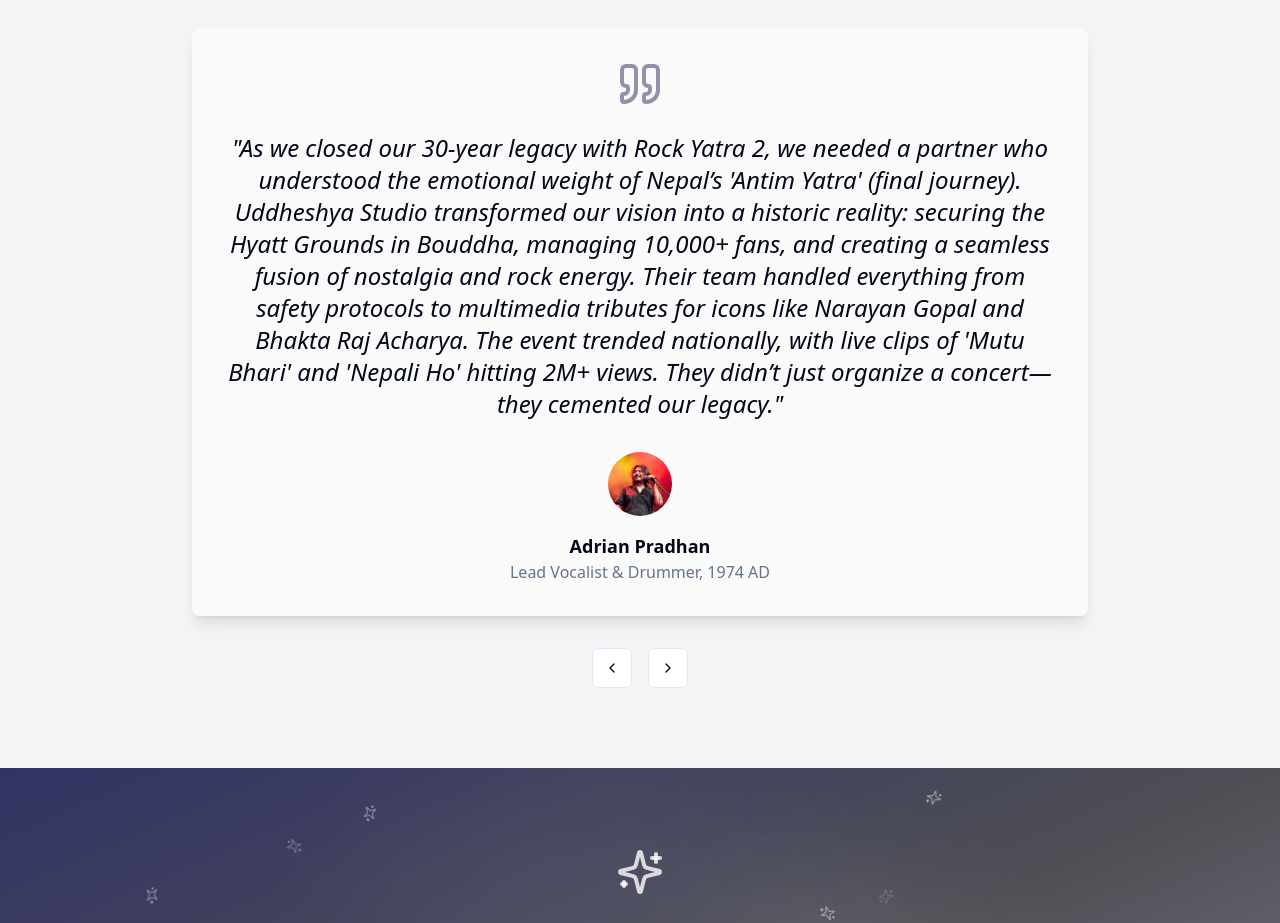
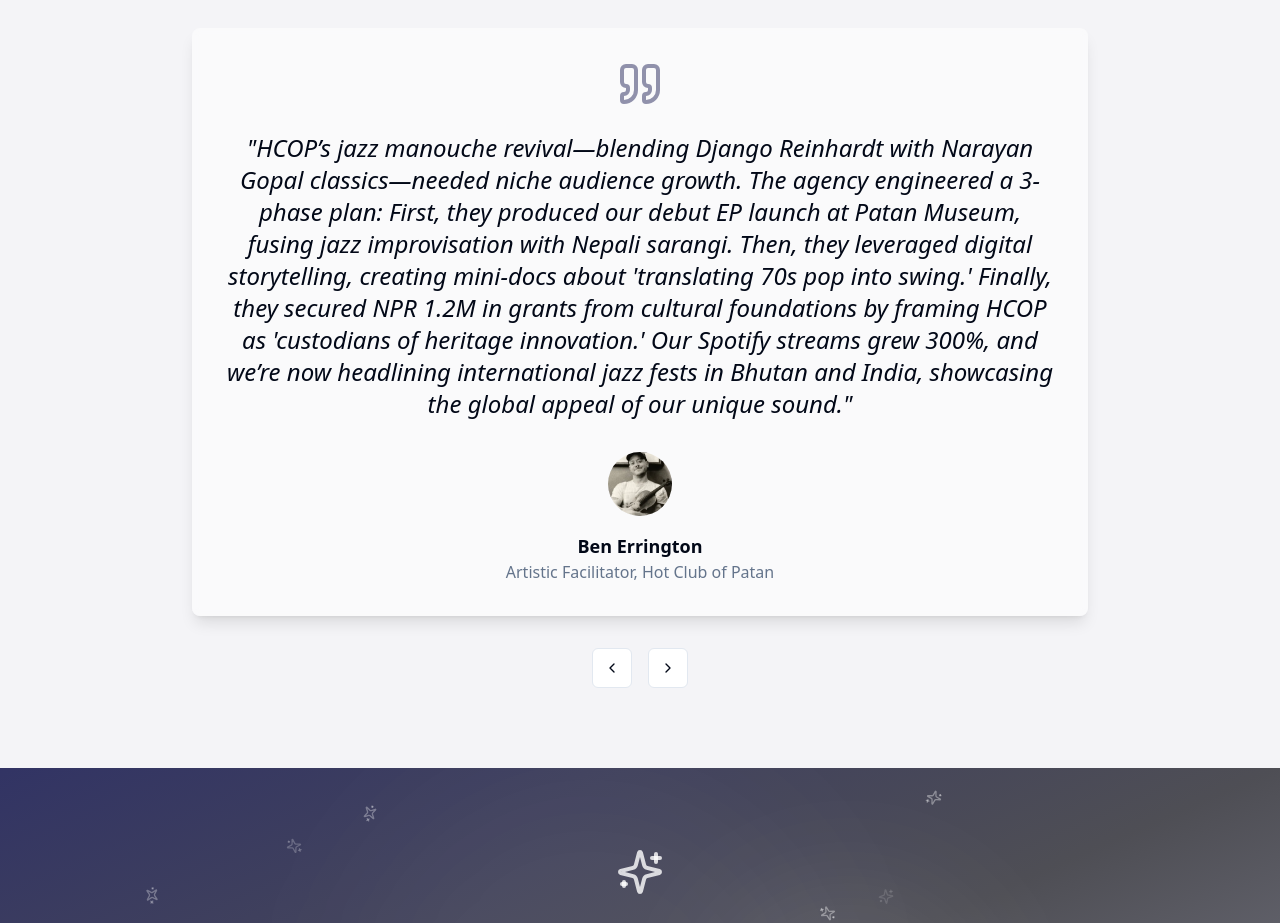
Before and after one commit to krishal2003/uddheshya-studio, a Next.js app: page / in a window 1280 px wide. Shown: the part 2800-3723 px from the top of the page. Built offline with nearby package versions, Linux system fonts and the light colour scheme; a web font is replaced by a local one.

Commit message:
Update testimonials-section.tsx

```diff
--- a/components/testimonials-section.tsx
+++ b/components/testimonials-section.tsx
@@ -9,13 +9,13 @@ import Image from "next/image";
 
 export default function TestimonialsSection() {
   const testimonials = [
-    {
-      quote:
-        "As we closed our 30-year legacy with Rock Yatra 2, we needed a partner who understood the emotional weight of Nepal’s 'Antim Yatra' (final journey). Uddheshya Studio transformed our vision into a historic reality: securing the Hyatt Grounds in Bouddha, managing 10,000+ fans, and creating a seamless fusion of nostalgia and rock energy. Their team handled everything from safety protocols to multimedia tributes for icons like Narayan Gopal and Bhakta Raj Acharya. The event trended nationally, with live clips of 'Mutu Bhari' and 'Nepali Ho' hitting 2M+ views. They didn’t just organize a concert—they cemented our legacy.",
-      author: "Adrian Pradhan",
-      position: "Lead Vocalist & Drummer, 1974 AD",
-      avatar: "/adrian.jpg?height=80&width=80&text=SJ",
-    },
+    // {
+    //   quote:
+    //     "As we closed our 30-year legacy with Rock Yatra 2, we needed a partner who understood the emotional weight of Nepal’s 'Antim Yatra' (final journey). Uddheshya Studio transformed our vision into a historic reality: securing the Hyatt Grounds in Bouddha, managing 10,000+ fans, and creating a seamless fusion of nostalgia and rock energy. Their team handled everything from safety protocols to multimedia tributes for icons like Narayan Gopal and Bhakta Raj Acharya. The event trended nationally, with live clips of 'Mutu Bhari' and 'Nepali Ho' hitting 2M+ views. They didn’t just organize a concert—they cemented our legacy.",
+    //   author: "Adrian Pradhan",
+    //   position: "Lead Vocalist & Drummer, 1974 AD",
+    //   avatar: "/adrian.jpg?height=80&width=80&text=SJ",
+    // },
     // {
     //   quote:
     //     "Launching Nepal’s first Bachelor in Aviation Management (BAM) demanded strategic positioning. This agency crafted a nationwide campaign highlighting our KU affiliation and Annapurna Ventures’ industry network. They orchestrated open-house events at Banepa campus, driving 500+ qualified inquiries via targeted digital ads and aviation career webinars. Their guerrilla marketing included airport pop-ups showcasing VR simulations of air traffic control roles. Enrollment hit 100% capacity (33 seats) within 3 weeks, with 40% of students securing internships at Himalayan Airlines—proof they turn academic visions into tangible careers.",
```
